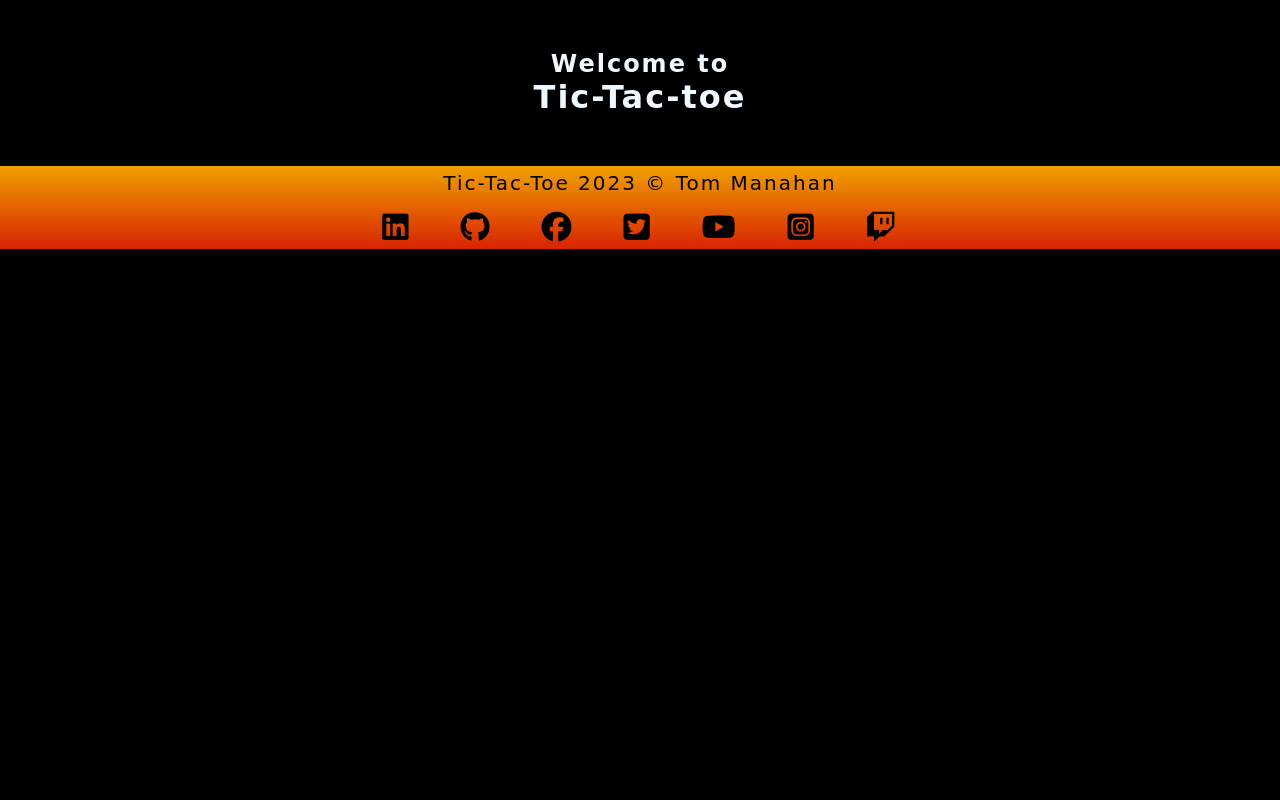
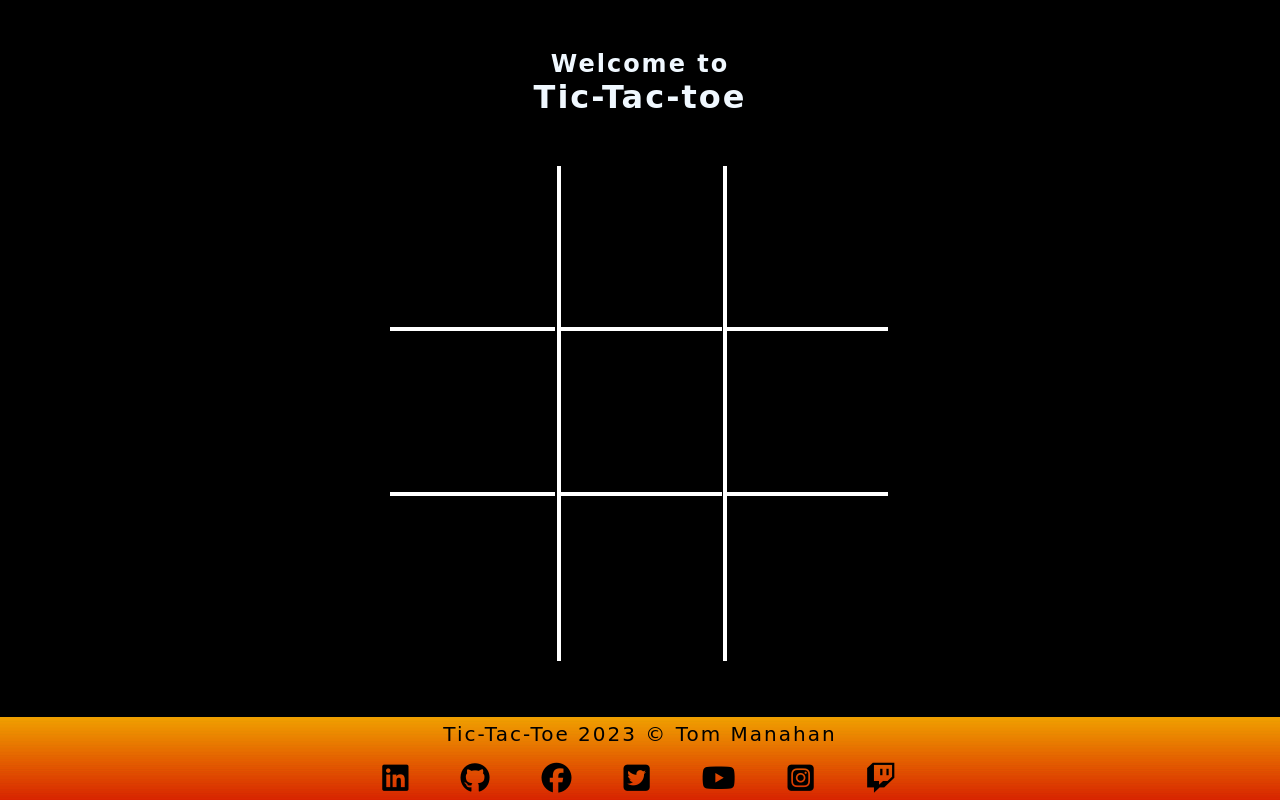
Before and after one commit to CI-Tom/tic-tac-toe, a plain HTML site: page index.html in a window 1280 px wide. Drawn offline with Linux system fonts and the light colour scheme; a web font is replaced by a local one.

Commit message:
Add css styling for game area and fix footer to bottom of page

```diff
--- a/assets/style.css
+++ b/assets/style.css
@@ -28,12 +28,61 @@ html {
     margin: 50px 0;
 }
 
+/* Tic Tac Toe game area */
+.container {
+    min-height: 75vh;
+    margin: 0 auto;
+    text-align: center;
+}
+
+#message {
+    font-size: 36px;
+    margin: 10px;
+    letter-spacing: 2px;
+}
+
+.tile {
+    width: 165px;
+    height: 165px;
+    border: 4px solid;
+    border-top: transparent;
+    border-right: transparent;
+    color: white;
+    cursor: pointer;
+    font-size: 100px;
+    display: flex;
+    justify-content: center;
+    align-items: center;
+}
+
+#tile0,
+#tile3,
+#tile6 {
+    border-left: transparent;
+}
+
+#tile6,
+#tile7,
+#tile8 {
+    border-bottom: transparent;
+}
+
+.tiles {
+    font-family: 'Bungee Spice', cursive, sans-serif;
+    display: grid;
+    grid-template-columns: repeat(3, auto);
+    width: 500px;
+    margin: auto;
+    margin-bottom: 50px;
+}
+
 /* Footer section */
 footer {
     background-image: url(../assets/images/footer_background.png);
     min-height: 80px;
     padding-top: 5px;
     width: 100%;
+    position: fixed;
     left: 0;
     bottom: 0;
     display: flex;
```
